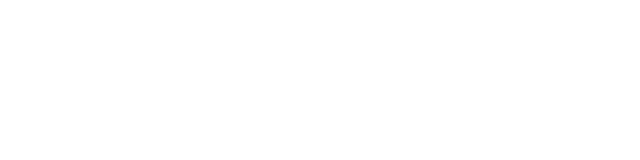
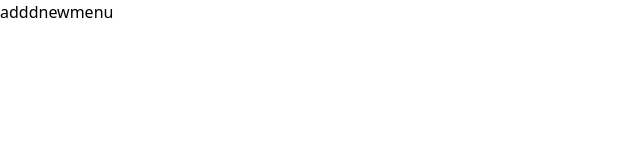
Before and after one commit to Pavatnon/Project, a Vue app in the folder Restaurant_System/backoffice-site/: page /menulist/Add in a window 1280 px wide. Before the commit this address had no page. Shown: the top 160 px of the page, without its empty margins (0-640 px from the left). Built offline with nearby package versions, Linux system fonts and the light colour scheme.

Commit message:
update
setup
เตรียมทำระบบ เพิ่ม แก้ไข menulist จากฝั่ง backoffice

```diff
--- a/Restaurant_System/backoffice-site/src/router/index.js
+++ b/Restaurant_System/backoffice-site/src/router/index.js
@@ -36,6 +36,16 @@ const router = createRouter({
       name: 'menu',
       component: () => import('@/views/MenuPage/MenuView.vue')
     },
+    {
+      path: '/menulist/Add',
+      name: 'menu-add',
+      component: () => import('@/views/MenuPage/AddmenuView.vue')
+    },
+    {
+      path: '/menulist/:id',
+      name: 'menu-edit',
+      component: () => import('@/views/MenuPage/EditmenuView.vue')
+    },
 
     // orderPage
     {
--- /dev/null
+++ b/Restaurant_System/backoffice-site/src/views/MenuPage/AddmenuView.vue
@@ -0,0 +1,3 @@
+<template>
+    adddnewmenu
+</template>
--- /dev/null
+++ b/Restaurant_System/backoffice-site/src/views/MenuPage/EditmenuView.vue
@@ -0,0 +1,3 @@
+<template>
+    EditMenu
+</template>
```
